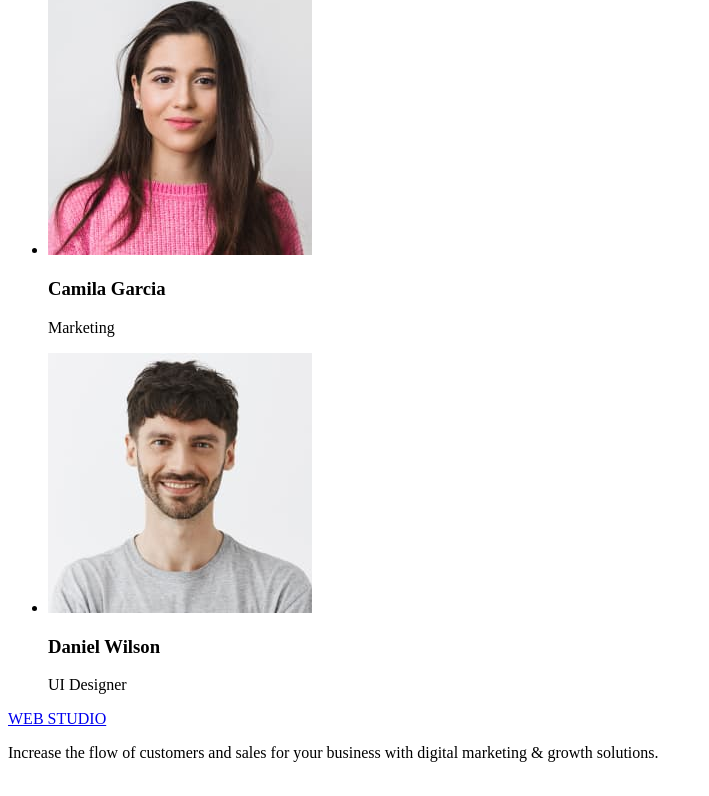
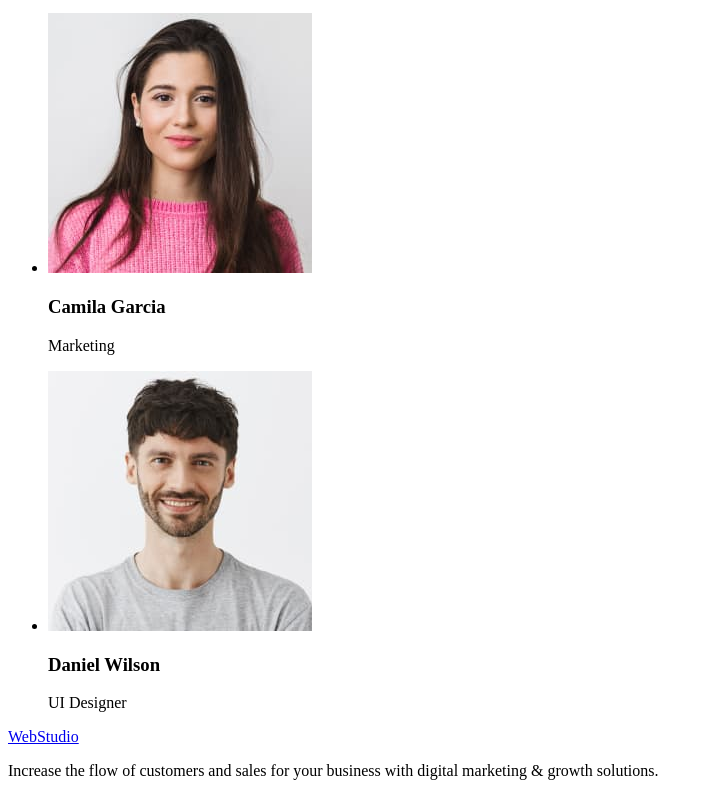
Before and after one commit to Max4846/goit-markup-hw-01, a plain HTML site: page index.html in a window 1280 px wide. Shown: the part 1333-2129 px from the top of the page, without its empty margins (0-709 px from the left). Drawn offline with Linux system fonts and the light colour scheme.

Commit message:
Update index.html
change section 2

```diff
--- a/index.html
+++ b/index.html
@@ -8,7 +8,7 @@
   <body>
     <header>
       <nav>
-        <a href="">WEB STUDIO</a>
+        <a href="./index.html">WEB STUDIO</a>
         <ul>
           <li><a href="./index.html">Studio</a></li>
           <li><a href="">Portfolio</a></li>
@@ -27,6 +27,7 @@
         <h1>Effective Solutions for Your Business</h1>
         <button type="button">Order Service</button>
       </section>
+      advantages
       <section>
         <h2></h2>
         <ul>
@@ -107,7 +108,7 @@
       </section>
     </main>
     <footer>
-      <a href="./index.html">WEB STUDIO</a>
+      <a href="./index.html">WebStudio</a>
       <p>
         Increase the flow of customers and sales for your business with digital
         marketing & growth solutions.
```
